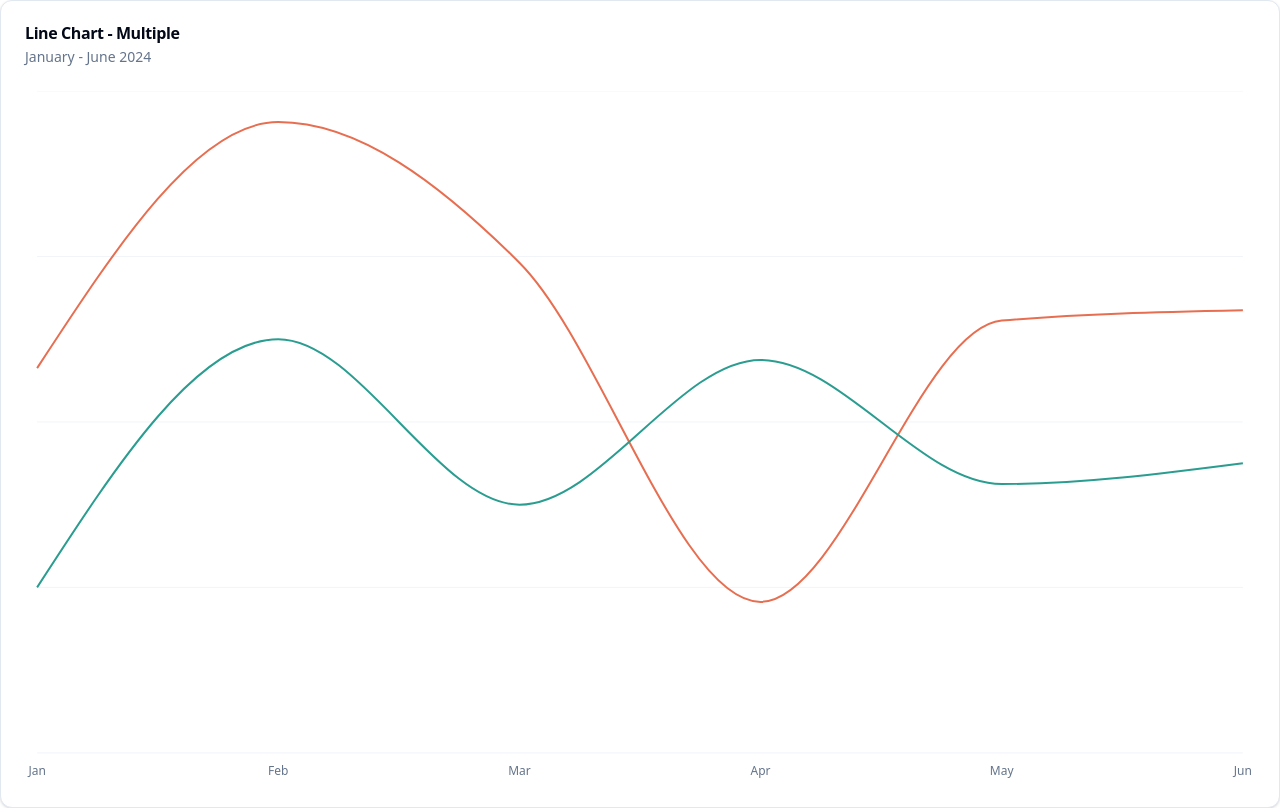
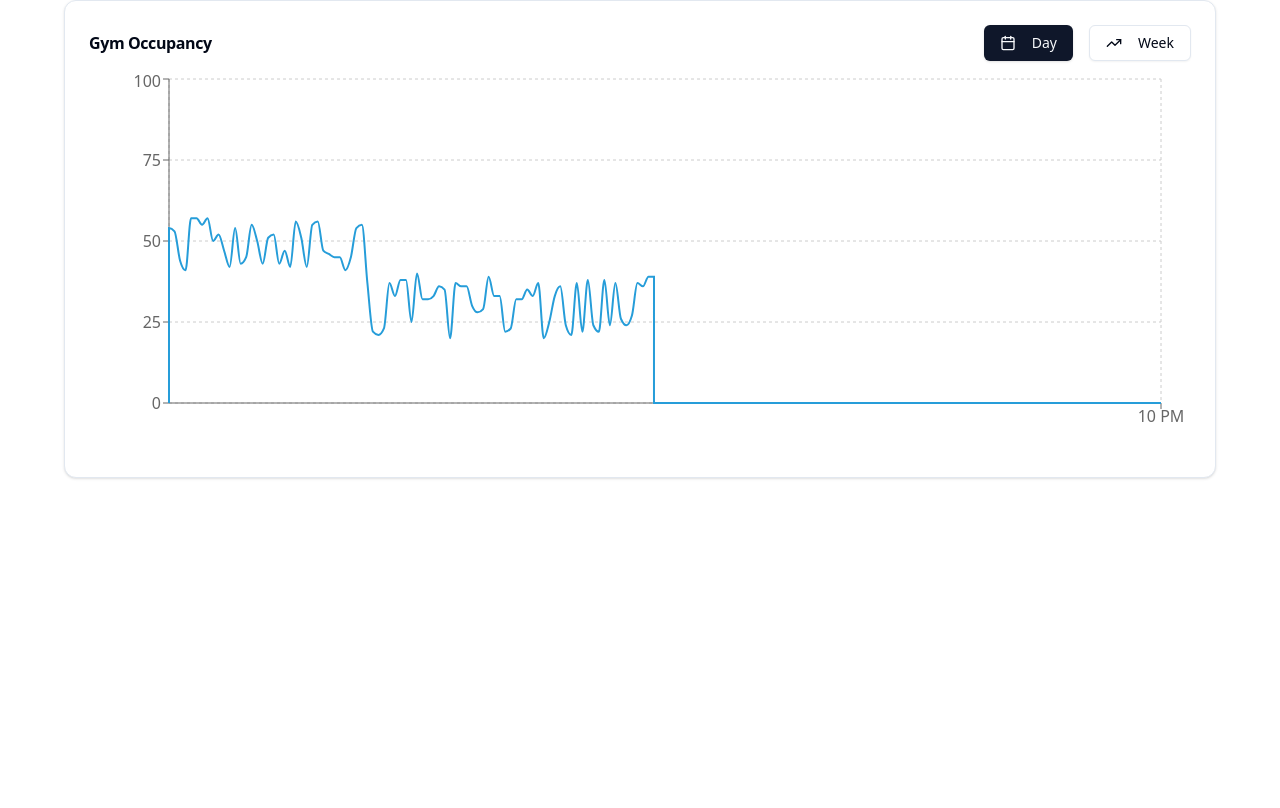
Before and after one commit to vitaly-rudenko/synergy-tracker, a React (Vite) app in the folder web/: page / in a window 1280 px wide. Built offline with nearby package versions, Linux system fonts and the light colour scheme.

Commit message:
Current day & current week

```diff
--- a/web/package.json
+++ b/web/package.json
@@ -10,7 +10,9 @@
     "preview": "vite preview"
   },
   "dependencies": {
+    "@radix-ui/react-label": "^2.1.1",
     "@radix-ui/react-slot": "^1.1.1",
+    "@radix-ui/react-switch": "^1.1.2",
     "class-variance-authority": "^0.7.1",
     "clsx": "^2.1.1",
     "lucide-react": "^0.474.0",
--- a/web/src/App.tsx
+++ b/web/src/App.tsx
@@ -1,73 +1,239 @@
-import { TrendingUp } from 'lucide-react'
-import { LineChart, CartesianGrid, XAxis, Line } from 'recharts'
-import { Card, CardHeader, CardTitle, CardDescription, CardContent, CardFooter } from './components/ui/card'
-import { ChartConfig, ChartContainer, ChartTooltip, ChartTooltipContent } from './components/ui/chart'
+import { useState } from 'react';
+import { Card, CardHeader, CardTitle, CardContent } from '@/components/ui/card';
+import { LineChart, Line, XAxis, YAxis, CartesianGrid, Tooltip, ResponsiveContainer } from 'recharts';
+import { Button } from '@/components/ui/button';
+import { Calendar, TrendingUp } from 'lucide-react';
 
-const chartConfig = {
-  desktop: {
-    label: "Desktop",
-    color: "hsl(var(--chart-1))",
-  },
-  mobile: {
-    label: "Mobile",
-    color: "hsl(var(--chart-2))",
-  },
-} satisfies ChartConfig
+type Count = {
+  timestamp: number;
+  count: number;
+}
 
-const chartData = [
-  { month: "January", desktop: 186, mobile: 80 },
-  { month: "February", desktop: 305, mobile: 200 },
-  { month: "March", desktop: 237, mobile: 120 },
-  { month: "April", desktop: 73, mobile: 190 },
-  { month: "May", desktop: 209, mobile: 130 },
-  { month: "June", desktop: 214, mobile: 140 },
-]
+const generateDayData = (baseDate: Date): Count[] => {
+  const data = [];
+  const dayStart = new Date(baseDate);
+  dayStart.setHours(7, 0, 0, 0);
 
-function App() {
+  for (let i = 0; i < 192; i++) {
+    const time = new Date(dayStart);
+    time.setMinutes(time.getMinutes() + (i * 5));
+
+    if (time <= new Date()) {
+      const hour = time.getHours();
+      const baseCount =
+        (hour >= 7 && hour <= 9) ? 50 :
+          (hour >= 17 && hour <= 19) ? 60 :
+            30;
+
+      const variation = Math.random() * 20 - 10;
+      data.push({
+        timestamp: time.getTime(),
+        count: Math.max(0, Math.round(baseCount + variation))
+      });
+    }
+  }
+  return data;
+};
+
+const generateMonthData = (): Count[] => {
+  const dayMonthBefore = new Date();
+  dayMonthBefore.setMonth(dayMonthBefore.getMonth() - 1);
+
+  const data = [];
+
+  for (let date = new Date(dayMonthBefore); date <= new Date(); date.setDate(date.getDate() + 1)) {
+    data.push(...generateDayData(new Date(date)));
+  }
+
+  return data;
+};
+
+// Adds zeroes before and after the day to make sure the graph is continuous
+const normalizeDay = (count: Count[]): Count[] => {
+  const result = [...count];
+
+  const startOfDay = new Date(count[0].timestamp);
+  startOfDay.setHours(7, 0, 0, 0);
+  result.unshift({
+    timestamp: startOfDay.getTime() - 2,
+    count: 0,
+  })
+
+  result.unshift({
+    timestamp: count[0].timestamp - 1,
+    count: 0,
+  })
+
+  result.push({
+    timestamp: count[count.length - 1].timestamp + 1,
+    count: 0,
+  })
+
+  const endOfDay = new Date(count[count.length - 1].timestamp);
+  endOfDay.setHours(22, 0, 0, 0);
+  result.push({
+    timestamp: endOfDay.getTime() + 2,
+    count: 0,
+  })
+
+  return result
+}
+
+// Adds zeroes until the end of the week to make sure the graph is continuous
+const normalizeWeek = (count: Count[]): Count[] => {
+  const result = [...count];
+
+  const startOfWeek = new Date(count[0].timestamp);
+  startOfWeek.setHours(7, 0, 0, 0);
+  startOfWeek.setDate(startOfWeek.getDate() - startOfWeek.getDay() + 1);
+  result.unshift({
+    timestamp: startOfWeek.getTime() - 2,
+    count: 0,
+  })
+
+  result.unshift({
+    timestamp: count[0].timestamp - 1,
+    count: 0,
+  })
+
+  result.push({
+    timestamp: count[count.length - 1].timestamp + 1,
+    count: 0,
+  })
+
+  const endOfWeek = new Date(startOfWeek);
+  endOfWeek.setHours(22, 0, 0, 0);
+  endOfWeek.setDate(startOfWeek.getDate() + 6);
+  result.push({
+    timestamp: endOfWeek.getTime() + 2,
+    count: 0,
+  })
+
+  return result
+}
+
+const splitCountsIntoDaysAscending = (counts: Count[]): Count[][] => {
+  const days = [];
+  let currentDay = [];
+  let lastDay = new Date(counts[0].timestamp).getDate();
+
+  for (const count of counts) {
+    const day = new Date(count.timestamp).getDate();
+
+    if (day !== lastDay) {
+      days.push(currentDay);
+      currentDay = [];
+      lastDay = day;
+    }
+
+    currentDay.push(count);
+  }
+
+  days.push(currentDay);
+  return days;
+}
+
+function getWeek(date: Date) {
+  const d = new Date(date);
+  d.setHours(0, 0, 0, 0);
+  d.setDate(d.getDate() + 4 - (d.getDay() || 7));
+  const yearStart = new Date(d.getFullYear(), 0, 1);
+  return Math.ceil((((d.getTime() - yearStart.getTime()) / 86400000) + 1) / 7);
+}
+
+const splitCountsIntoWeeksAscending = (counts: Count[]): Count[][] => {
+  const weeks = [];
+  let currentWeek = [];
+  let lastWeek = getWeek(new Date(counts[0].timestamp));
+
+  for (const count of counts) {
+    const week = getWeek(new Date(count.timestamp));
+
+    if (week !== lastWeek) {
+      weeks.push(currentWeek);
+      currentWeek = [];
+      lastWeek = week;
+    }
+
+    currentWeek.push(count);
+  }
+
+  weeks.push(currentWeek);
+  return weeks;
+}
+
+const GymOccupancy = () => {
+  const [viewMode, setViewMode] = useState('day');
+
+  const counts = generateMonthData();
+  const days = splitCountsIntoDaysAscending(counts).map(day => normalizeDay(day));
+  const weeks = splitCountsIntoWeeksAscending(counts).map(day => normalizeWeek(day));
+
+  const formatXAxis = (timestamp: number) => {
+    const date = new Date(timestamp);
+    return viewMode === 'day'
+      ? date.toLocaleTimeString('en-US', { hour: 'numeric', hour12: true })
+      : date.toLocaleDateString('en-US', { weekday: 'short' }) + ' ' +
+      date.toLocaleTimeString('en-US', { hour: 'numeric', hour12: true });
+  };
+
   return (
-    <Card>
-      <CardHeader>
-        <CardTitle>Line Chart - Multiple</CardTitle>
-        <CardDescription>January - June 2024</CardDescription>
+    <Card className="w-full max-w-6xl mx-auto">
+      <CardHeader className="flex flex-row items-center justify-between space-y-0 pb-2">
+        <CardTitle>Gym Occupancy</CardTitle>
+        <div className="flex space-x-4">
+          <Button
+            variant={viewMode === 'day' ? 'default' : 'outline'}
+            onClick={() => setViewMode('day')}
+            className="flex items-center space-x-2"
+          >
+            <Calendar className="w-4 h-4" />
+            <span>Day</span>
+          </Button>
+          <Button
+            variant={viewMode === 'week' ? 'default' : 'outline'}
+            onClick={() => setViewMode('week')}
+            className="flex items-center space-x-2"
+          >
+            <TrendingUp className="w-4 h-4" />
+            <span>Week</span>
+          </Button>
+        </div>
       </CardHeader>
       <CardContent>
-        <ChartContainer config={chartConfig}>
+        <div className="h-96">
+          <ResponsiveContainer width="100%" height="100%">
             <LineChart
-            accessibilityLayer
-            data={chartData}
-            margin={{
-              left: 12,
-              right: 12,
-            }}
+              data={viewMode === 'day' ? days[days.length - 1] : weeks[weeks.length - 1]}
+              margin={{ top: 10, right: 30, left: 20, bottom: 20 }}
             >
-            <CartesianGrid vertical={false} />
+              <CartesianGrid strokeDasharray="3 3" />
               <XAxis
-              dataKey="month"
-              tickLine={false}
-              axisLine={false}
-              tickMargin={8}
-              tickFormatter={(value) => value.slice(0, 3)}
+                dataKey="timestamp"
+                type="number"
+                scale="time"
+                domain={['dataMin', 'dataMax']}
+                tickFormatter={formatXAxis}
+                interval="preserveStartEnd"
               />
-            <ChartTooltip cursor={false} content={<ChartTooltipContent />} />
-            <Line
-              dataKey="desktop"
-              type="monotone"
-              stroke="var(--color-desktop)"
-              strokeWidth={2}
-              dot={false}
+              <YAxis domain={[0, 100]} />
+              <Tooltip
+                labelFormatter={formatXAxis}
+                formatter={(value) => [`${value} people`, 'Occupancy']}
               />
               <Line
-              dataKey="mobile"
                 type="monotone"
-              stroke="var(--color-mobile)"
+                dataKey="count"
+                stroke="hsl(200, 70%, 50%)"
+                dot={false}
                 strokeWidth={2}
-              dot={false}
               />
             </LineChart>
-        </ChartContainer>
+          </ResponsiveContainer>
+        </div>
       </CardContent>
     </Card>
-  )
-}
+  );
+};
 
-export default App
+export default GymOccupancy;
--- /dev/null
+++ b/web/src/components/ui/label.tsx
@@ -0,0 +1,26 @@
+"use client"
+
+import * as React from "react"
+import * as LabelPrimitive from "@radix-ui/react-label"
+import { cva, type VariantProps } from "class-variance-authority"
+
+import { cn } from "@/lib/utils"
+
+const labelVariants = cva(
+  "text-sm font-medium leading-none peer-disabled:cursor-not-allowed peer-disabled:opacity-70"
+)
+
+const Label = React.forwardRef<
+  React.ElementRef<typeof LabelPrimitive.Root>,
+  React.ComponentPropsWithoutRef<typeof LabelPrimitive.Root> &
+    VariantProps<typeof labelVariants>
+>(({ className, ...props }, ref) => (
+  <LabelPrimitive.Root
+    ref={ref}
+    className={cn(labelVariants(), className)}
+    {...props}
+  />
+))
+Label.displayName = LabelPrimitive.Root.displayName
+
+export { Label }
--- /dev/null
+++ b/web/src/components/ui/switch.tsx
@@ -0,0 +1,27 @@
+import * as React from "react"
+import * as SwitchPrimitives from "@radix-ui/react-switch"
+
+import { cn } from "@/lib/utils"
+
+const Switch = React.forwardRef<
+  React.ElementRef<typeof SwitchPrimitives.Root>,
+  React.ComponentPropsWithoutRef<typeof SwitchPrimitives.Root>
+>(({ className, ...props }, ref) => (
+  <SwitchPrimitives.Root
+    className={cn(
+      "peer inline-flex h-5 w-9 shrink-0 cursor-pointer items-center rounded-full border-2 border-transparent shadow-sm transition-colors focus-visible:outline-none focus-visible:ring-2 focus-visible:ring-ring focus-visible:ring-offset-2 focus-visible:ring-offset-background disabled:cursor-not-allowed disabled:opacity-50 data-[state=checked]:bg-primary data-[state=unchecked]:bg-input",
+      className
+    )}
+    {...props}
+    ref={ref}
+  >
+    <SwitchPrimitives.Thumb
+      className={cn(
+        "pointer-events-none block h-4 w-4 rounded-full bg-background shadow-lg ring-0 transition-transform data-[state=checked]:translate-x-4 data-[state=unchecked]:translate-x-0"
+      )}
+    />
+  </SwitchPrimitives.Root>
+))
+Switch.displayName = SwitchPrimitives.Root.displayName
+
+export { Switch }
```
Also changed, not shown: 1 other file (tests, documents, lock files or other folders). Lines whose indentation alone changed are shown as unchanged.
